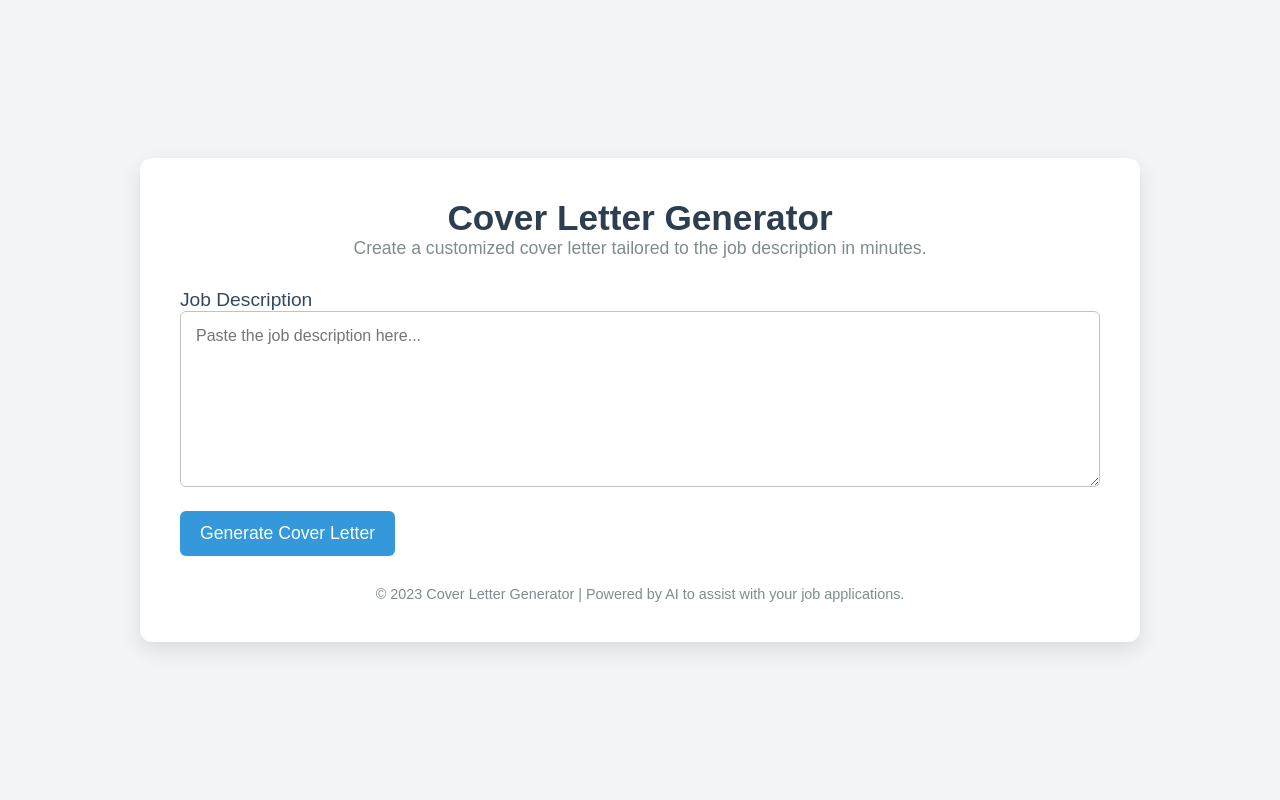
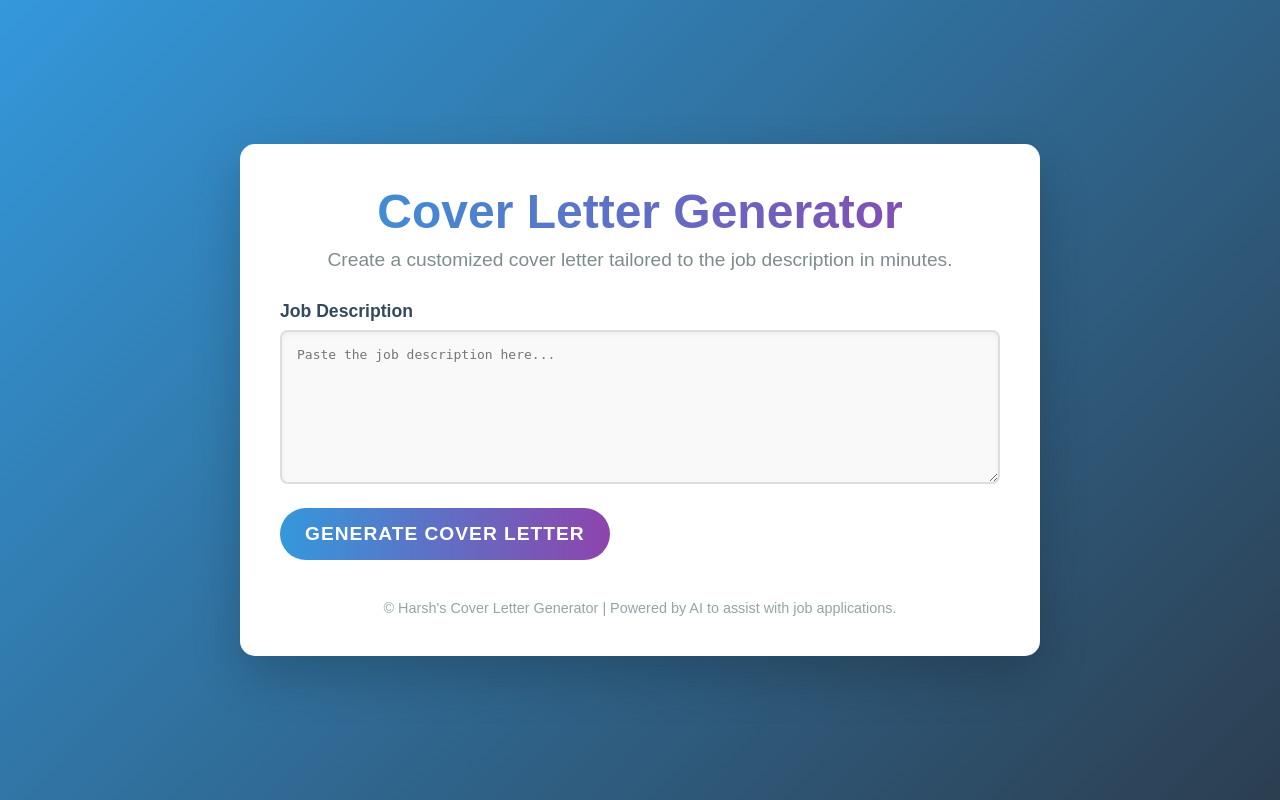
Before and after one commit to Harshchalla/CvGenerator, a Flask app: page / in a window 1280 px wide. Run offline with Flask 3, Linux system fonts and the light colour scheme.

Commit message:
Updated UI

```diff
--- a/static/css/styles.css
+++ b/static/css/styles.css
@@ -1,132 +1,161 @@
+/* General Reset and Body Styling */
 * {
     margin: 0;
     padding: 0;
     box-sizing: border-box;
-    font-family: 'Arial', sans-serif;
 }
 
 body {
-    background-color: #f3f4f6;
+    font-family: 'Montserrat', sans-serif;
+    background: linear-gradient(135deg, #3498db, #2c3e50);
     color: #333;
     display: flex;
+    align-items: center;
     justify-content: center;
-    align-items: center;
-    height: 100vh;
+    min-height: 100vh;
+    padding: 20px;
 }
 
 .container {
-    display: flex;
-    background-color: white;
-    border-radius: 12px;
-    overflow: hidden;
-    box-shadow: 0px 8px 20px rgba(0, 0, 0, 0.1);
-    max-width: 1000px;
+    max-width: 800px;
     width: 100%;
-    margin: 20px;
+    background-color: #fff;
+    padding: 40px;
+    border-radius: 15px;
+    box-shadow: 0 20px 50px rgba(0, 0, 0, 0.2);
+    animation: fadeIn 1.2s ease-in-out;
 }
 
-.content {
-    flex: 1;
-    padding: 40px;
+/* Animation for the container */
+@keyframes fadeIn {
+    from {
+        opacity: 0;
+        transform: translateY(20px);
+    }
+    to {
+        opacity: 1;
+        transform: translateY(0);
+    }
 }
 
+/* Header */
 header {
+    text-align: center;
     margin-bottom: 30px;
-    text-align: center;
 }
 
 header h1 {
-    font-size: 2.2rem;
-    color: #2c3e50;
+    font-size: 3em;
+    font-weight: 700;
+    background: linear-gradient(to right, #3498db, #8e44ad);
+    -webkit-background-clip: text;
+    -webkit-text-fill-color: transparent;
+    margin-bottom: 10px;
 }
 
 header p {
-    font-size: 1.1rem;
+    font-size: 1.2em;
     color: #7f8c8d;
 }
 
+/* Form Section */
 .form-section {
+    margin-top: 20px;
+}
+
+.form-group {
     margin-bottom: 20px;
 }
 
-.form-section form {
-    display: flex;
-    flex-direction: column;
+label {
+    display: block;
+    font-weight: 600;
+    color: #34495e;
+    margin-bottom: 8px;
+    font-size: 1.1em;
 }
 
-.form-section label {
-    font-size: 1.2rem;
-    margin-bottom: 10px;
-    color: #34495e;
+/* Textarea Styling */
+textarea {
+    width: 100%;
+    padding: 15px;
+    border: 2px solid #ddd;
+    border-radius: 8px;
+    font-size: 1em;
+    background-color: #f9f9f9;
+    transition: border-color 0.3s ease;
+    box-shadow: inset 0 2px 5px rgba(0, 0, 0, 0.05);
 }
 
-textarea, input[type="file"] {
-    width: 100%;
-    padding: 15px;
-    border: 1px solid #bdc3c7;
-    border-radius: 6px;
-    font-size: 1rem;
-    margin-bottom: 20px;
+textarea:focus {
+    border-color: #3498db;
     outline: none;
+    background-color: #fff;
+    box-shadow: 0 0 10px rgba(52, 152, 219, 0.5);
 }
 
-textarea:focus, input[type="file"]:focus {
-    border-color: #3498db;
+/* Button Styles */
+.btn {
+    display: inline-block;
+    background: linear-gradient(to right, #3498db, #8e44ad);
+    color: #fff;
+    padding: 15px 25px;
+    border: none;
+    border-radius: 50px;
+    cursor: pointer;
+    font-size: 1.2em;
+    font-weight: 600;
+    letter-spacing: 1px;
+    text-transform: uppercase;
+    transition: all 0.3s ease;
 }
 
-button {
-    padding: 12px 20px;
-    background-color: #3498db;
-    color: white;
-    border: none;
-    border-radius: 6px;
-    cursor: pointer;
-    font-size: 1.1rem;
-    transition: background-color 0.3s;
+.btn:hover {
+    background: linear-gradient(to right, #2c3e50, #8e44ad);
+    transform: translateY(-3px);
+    box-shadow: 0 10px 20px rgba(0, 0, 0, 0.2);
 }
 
-button:hover {
-    background-color: #2980b9;
+.btn:active {
+    transform: translateY(1px);
+    box-shadow: none;
 }
 
+/* Footer */
 footer {
     text-align: center;
-    margin-top: 30px;
+    margin-top: 40px;
+    color: #95a5a6;
+    font-size: 0.9em;
 }
 
 footer p {
-    font-size: 0.9rem;
-    color: #7f8c8d;
+    margin-bottom: 0;
 }
 
-.image-section {
-    flex: 1;
-    background-color: #ecf0f1;
-    display: flex;
-    justify-content: center;
-    align-items: center;
-    padding: 40px;
-}
-
-.svg-image {
-    max-width: 100%;
-    height: auto;
-}
-
+/* Responsive Design */
 @media (max-width: 768px) {
     .container {
-        flex-direction: column;
-    }
-
-    .image-section {
-        display: none;
-    }
-
-    .content {
         padding: 20px;
     }
 
-    textarea {
-        height: 120px;
+    header h1 {
+        font-size: 2.2em;
+    }
+
+    .btn {
+        width: 100%;
+        padding: 15px;
+        margin-top: 10px;
     }
 }
+
+/* Smooth scroll effect for the submit event */
+@keyframes smoothScroll {
+    from {
+        opacity: 0;
+    }
+    to {
+        opacity: 1;
+    }
+}
--- a/templates/index.html
+++ b/templates/index.html
@@ -29,7 +29,7 @@
             </section>
 
             <footer>
-                <p>&copy; 2023 Cover Letter Generator | Powered by AI to assist with your job applications.</p>
+                <p>&copy; Harsh's Cover Letter Generator | Powered by AI to assist with job applications.</p>
             </footer>
         </div>
     </div>
```
Also changed, not shown: requirements.txt (added, +158 -0 lines), 2 other files.
